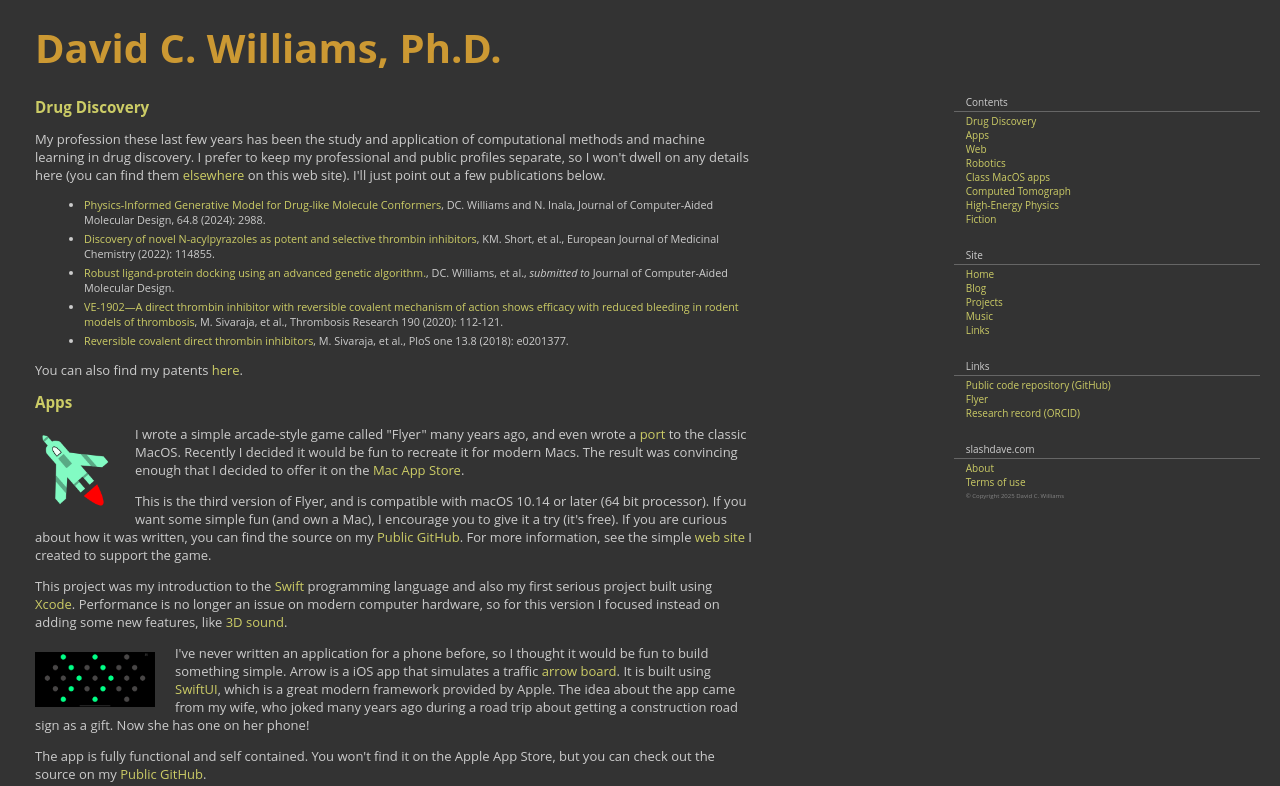
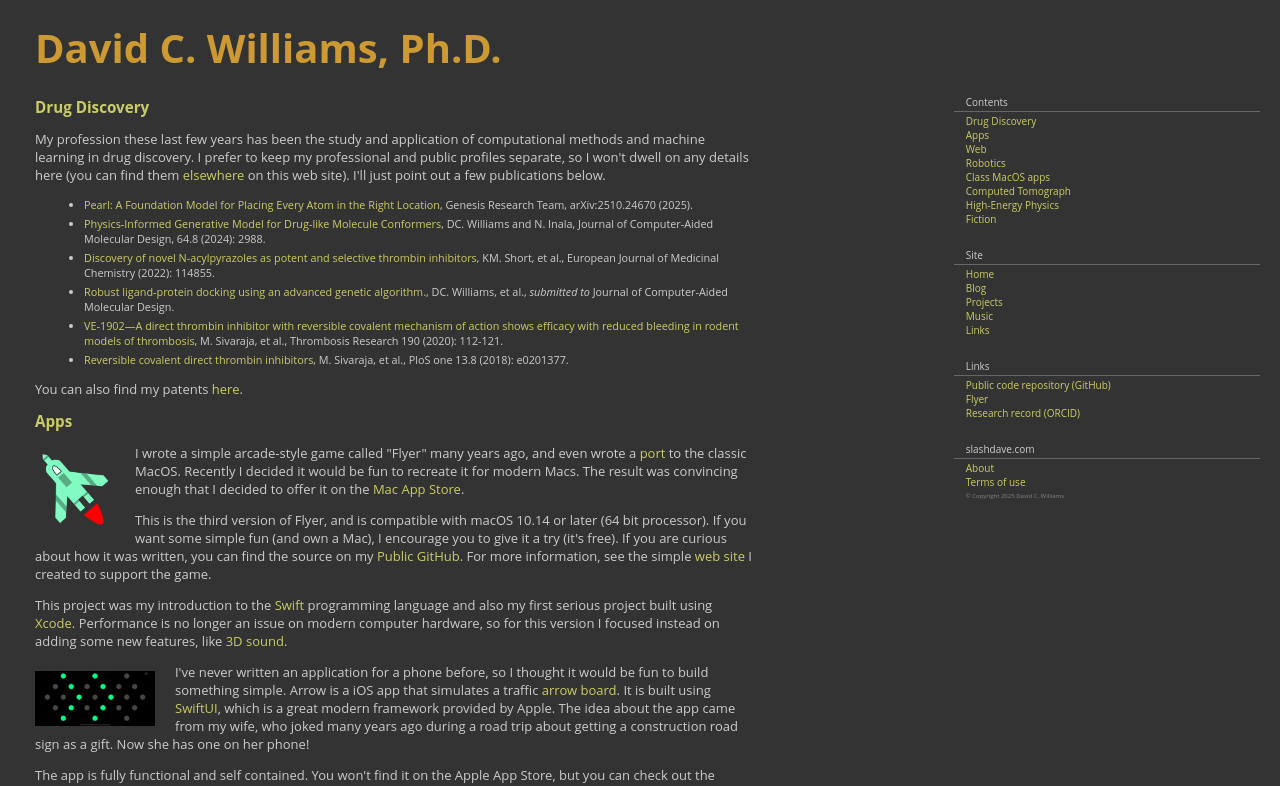
Before and after one commit to dwilliams-github/homepage, a React app in the folder client/: page /projects in a window 1280 px wide. Shown: the top 786 px of the page. Built offline with nearby package versions, Linux system fonts and the light colour scheme; the HTML template or start-up script is replaced by a standard one.

Commit message:
Update for new paper

```diff
--- a/client/src/Projects.jsx
+++ b/client/src/Projects.jsx
@@ -73,6 +73,12 @@ function Projects() {
 
                 <div className="reference">
                     <ul>
+                        <li>
+                            <a href="https://arxiv.org/abs/2510.24670" target="_blank">
+                            Pearl: A Foundation Model for Placing Every Atom in the Right Location
+                            </a>,
+                            Genesis Research Team, arXiv:2510.24670 (2025).
+                        </li>
                         <li>
                             <a href="https://pubs.acs.org/doi/10.1021/acs.jcim.3c01816" target="_blank">
                             Physics-Informed Generative Model for Drug-like Molecule Conformers
--- a/client/src/text/resume.md
+++ b/client/src/text/resume.md
@@ -73,6 +73,7 @@ B.S., Physics, Northeastern University, Boston, MA, 1987
 
 # Selected Publications and Patents
 
+- Genesis Research Team, "Pearl: A Foundation Model for Placing Every Atom in the Right Location", arXiv:2510.24670 (2025).
 - Williams, David C. and Inala, Neil "Physics-Informed Generative Model for Drug-like Molecule Conformers." *Journal of Computer-Aided Molecular Design* 64.8 (2024): 2988.
 - Short, Kevin M., et al. “Discovery of novel N-acylpyrazoles as potent and selective thrombin inhibitors.” *European Journal of Medicinal Chemistry* (2022): 114855.
 - Williams, David C., et al. “Robust ligand-protein docking using an advanced genetic algorithm.” Submitted to *Journal of Computer-Aided Molecular Design.*
--- a/client/src/text/terms.md
+++ b/client/src/text/terms.md
@@ -9,7 +9,7 @@ or otherwise.
 
 Any opinions expressed on this web site belong
 to the author alone and do not reflect the official policy or
-position of Nobias Therapeutics or any prior employer.
+position of Genesis Molecular AI or any prior employer.
 
 No personal data is collected or stored by this web site,
 with the exception of conventional server log data which may
```
